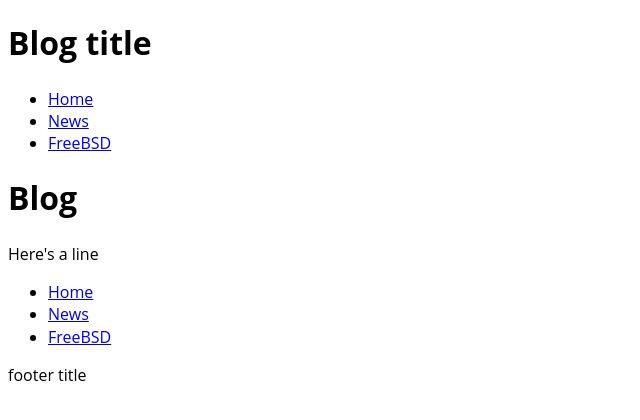
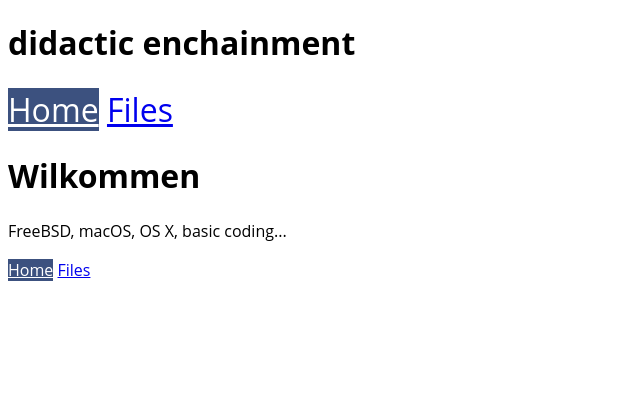
Before and after one commit to paulrbts/blog, a Jekyll site: the page built from index.html, in a window 1280 px wide. Shown: the top 420 px of the page, without its empty margins (0-640 px from the left). Built offline with Jekyll 4.4.1, drawn with Linux system fonts in a browser that asks for light colours.

Commit message:
Added About post, changed news.html to files.html, filled in some placeholder info

```diff
--- a/_includes/nav.html
+++ b/_includes/nav.html
@@ -1,7 +1,6 @@
 <nav>
-  <ul>
-    <li><a href="{{site.baseurl}}/index.html">Home</a></li>
-    <li><a href="{{site.baseurl}}/news.html">News</a></li>
-    <li><a href="{{site.baseurl}}/freebsd.html">FreeBSD</a></li>
+  <ul class="nav {{include.navclass}}">
+    <li><a href="{{site.baseurl}}/index.html" class="{% if page.url == '/' %}current{% endif %}">Home</a></li>
+    <li><a href="{{site.baseurl}}/files.html" class="{% if page.url == '/files.html' %}current{% endif %}">Files</a></li>
   </ul>
 </nav>
--- a/_layouts/default.html
+++ b/_layouts/default.html
@@ -8,14 +8,15 @@
   <body>
 
     <header>
-      <h1>Blog title</h1>
-      {% include nav.html %}
+      <h1>didactic enchainment</h1>
+      {% include nav.html navclass='nav-top' %}
     </header>
-  {{content}}
+
+    {{content}}
 
   <footer>
-    {% include nav.html %}
-    <p>footer title</p>
+    {% include nav.html navclass='nav-btm' %}
+<!--    <p>didactic enchainment</p> -->
   </footer>
 
   </body>
--- a/css/common.css
+++ b/css/common.css
@@ -4,3 +4,27 @@ html {
 
   font: normal 100%/1.4 Open Sans,sans-serif;
 }
+
+.current {
+  background-color: #3C517F;
+  color: #fff;
+}
+
+.nav {
+  margin: 0;
+  padding: 0;
+
+  list-style-type: none;
+}
+
+.nav > li {
+  display: inline-block;
+}
+
+.nav-top {
+  font-size: 2rem
+}
+
+.nav-btm {
+  font-size: 1rem
+}
--- a/index.html
+++ b/index.html
@@ -1,5 +1,5 @@
 ---
 layout: default
 ---
-<h1>Blog</h1>
-<p>Here's a line</p>
+<h1>Wilkommen</h1>
+<p>FreeBSD, macOS, OS X, basic coding...</p>
--- a/news.html
+++ /dev/null
@@ -1,4 +0,0 @@
----
-layout: default
----
-<h1>News</h1>
```
Also changed, not shown: _posts/site-news/2016-11-12-first-post.md (added, +9 -0 lines), _posts/site-news/2016-11-13-intro.md (added, +7 -0 lines), files.html (added, +14 -0 lines).
